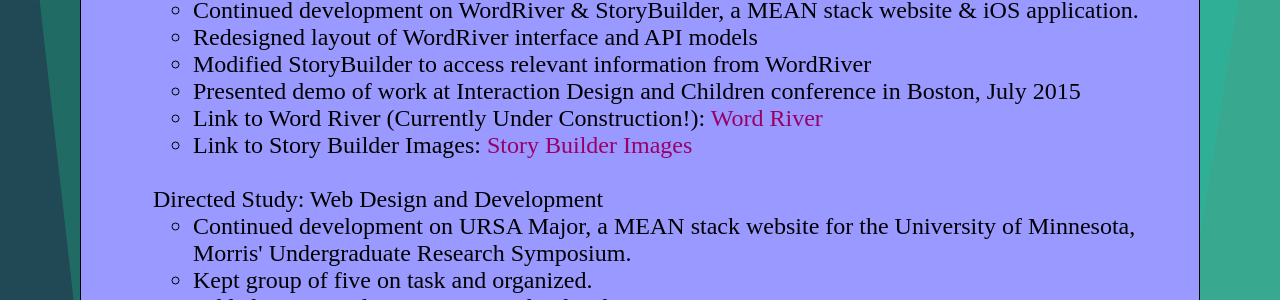
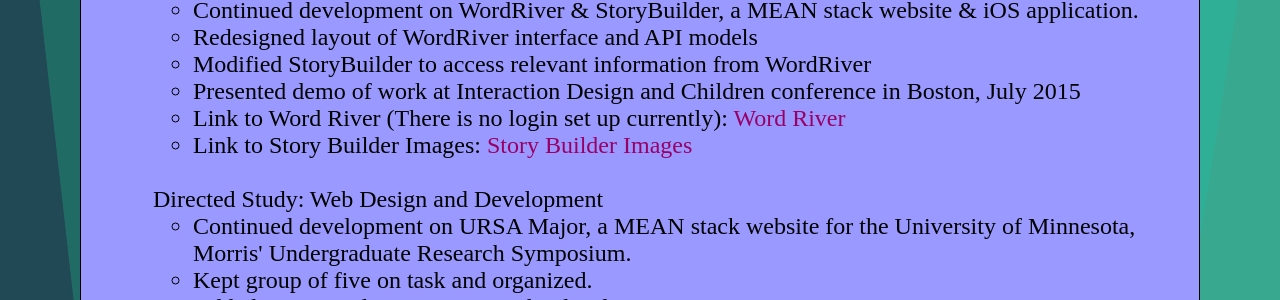
Before and after one commit to casal033/casal033.github.io, a Jekyll site: the page built from index.html, in a window 1280 px wide. Shown: the part 1067-1367 px from the top of the page. Built offline with Jekyll 4.4.1, drawn with Linux system fonts in a browser that asks for light colours.

Commit message:
Modified wording with word river

```diff
--- a/index.html
+++ b/index.html
@@ -38,7 +38,7 @@
 				<li> Redesigned layout of WordRiver interface and API models </li>
 				<li> Modified StoryBuilder to access relevant information from WordRiver </li>
 				<li> Presented demo of work at Interaction Design and Children conference in Boston, July 2015 </li>
-				<li> Link to Word River (Currently Under Construction!): <a href="https://teacherwordriver.herokuapp.com/" title="Word River"> Word River </a> </li>
+				<li> Link to Word River (There is no login set up currently): <a href="https://teacherwordriver.herokuapp.com/" title="Word River"> Word River </a> </li>
 				<li> Link to Story Builder Images: <a href="/StoryBuilder" title="Story Builder"> Story Builder Images </a> </li>
 			</ul> <br>
 		<li> Directed Study: Web Design and Development </li>
```
